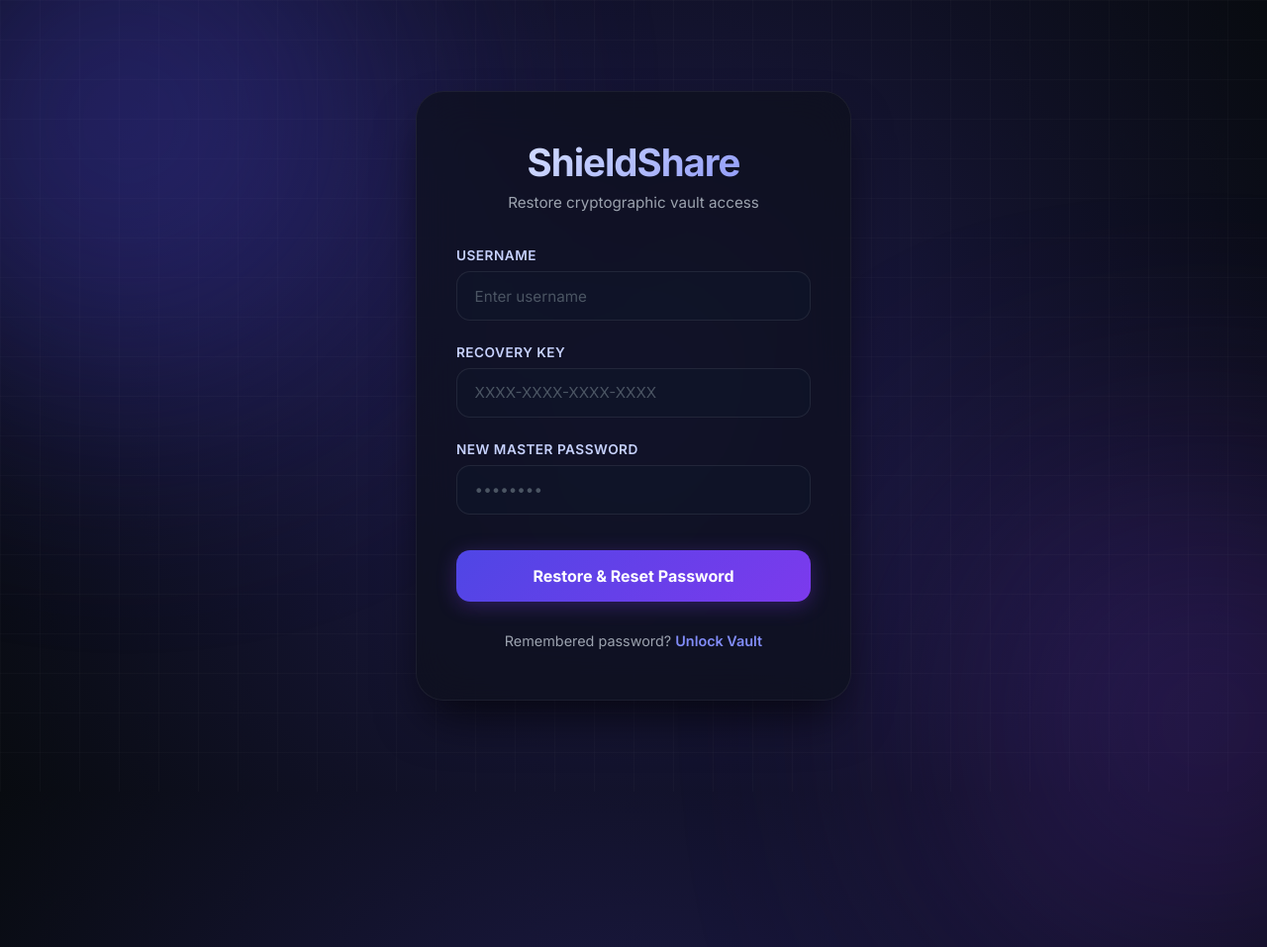
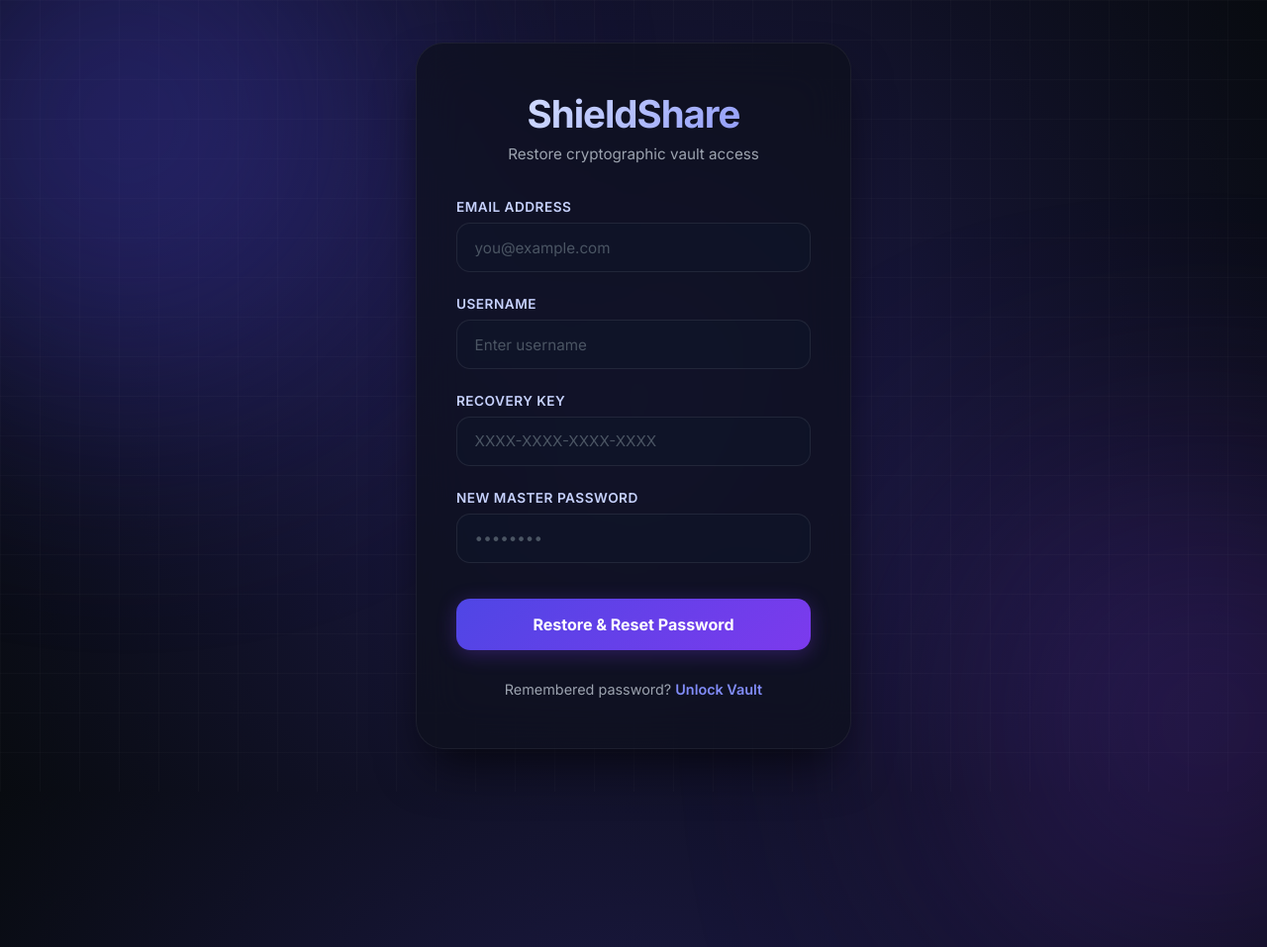
Before and after one commit to Abhishek-7j/file-sharing-using-hybrid-cryptography, a Flask app: page /recover in a window 1280 px wide; the page is wider, and only the part inside the window is pictured. Shown: that part at 99% size. Run offline with Flask 3, Linux system fonts and the light colour scheme; some libraries are stand-ins or nearby versions.

Commit message:
Require username and email verification for zero-knowledge vault restoration

```diff
--- a/File Sharing/app.py
+++ b/File Sharing/app.py
@@ -548,18 +548,19 @@ def get_recovery_challenge():
 @app.route("/get-recovery-payload")
 def get_recovery_payload():
     username = request.args.get("username", "").strip()
-    if not username:
-        return {"status": "error", "message": "Missing username"}, 400
+    email = request.args.get("email", "").strip()
+    if not username or not email:
+        return {"status": "error", "message": "Missing username or email details"}, 400
 
     conn = get_db_connection()
     cursor = conn.cursor()
     is_postgres = not isinstance(conn, sqlite3.Connection)
     query = """
-    SELECT recovery_private_key, private_key_salt FROM users WHERE username = %s
+    SELECT recovery_private_key, private_key_salt FROM users WHERE username = %s AND email = %s
     """ if is_postgres else """
-    SELECT recovery_private_key, private_key_salt FROM users WHERE username = ?
+    SELECT recovery_private_key, private_key_salt FROM users WHERE username = ? AND email = ?
     """
-    cursor.execute(query, (username,))
+    cursor.execute(query, (username, email))
     user = cursor.fetchone()
     cursor.close()
     conn.close()
@@ -570,7 +571,7 @@ def get_recovery_payload():
             "private_key_salt": user["private_key_salt"]
         }
     else:
-        return {"status": "error", "message": "User vault not found."}, 404
+        return {"status": "error", "message": "User vault with matching username and email not found."}, 404
 
 @app.route("/recover", methods=["GET", "POST"])
 def recover():
--- a/File Sharing/templates/recover.html
+++ b/File Sharing/templates/recover.html
@@ -263,6 +263,11 @@
 
         <form id="recover-form">
             <div class="form-group">
+                <label for="email">Email Address</label>
+                <input type="email" id="email" name="email" placeholder="you@example.com" required autocomplete="email">
+            </div>
+
+            <div class="form-group">
                 <label for="username">Username</label>
                 <input type="text" id="username" name="username" placeholder="Enter username" required autocomplete="username">
             </div>
@@ -302,6 +307,7 @@
             loader.style.display = 'flex';
             loaderText.innerText = 'Fetching challenge...';
 
+            const email = document.getElementById('email').value.trim();
             const username = document.getElementById('username').value.trim();
             const recoveryKey = document.getElementById('recovery_key').value.trim().toUpperCase();
             const newPassword = document.getElementById('new_password').value;
@@ -318,8 +324,8 @@
 
                 loaderText.innerText = 'Retrieving encrypted vault metadata...';
 
-                // 2. Fetch recovery payload (encrypted key + salt)
-                const payloadResponse = await fetch(`/get-recovery-payload?username=${encodeURIComponent(username)}`);
+                // 2. Fetch recovery payload (encrypted key + salt) with both username & email
+                const payloadResponse = await fetch(`/get-recovery-payload?username=${encodeURIComponent(username)}&email=${encodeURIComponent(email)}`);
                 if (!payloadResponse.ok) {
                     const errorData = await payloadResponse.json();
                     throw new Error(errorData.message || 'User vault not found.');
--- a/File Sharing/verify_system.py
+++ b/File Sharing/verify_system.py
@@ -287,7 +287,7 @@ assert res_challenge.status_code == 200
 enc_challenge_b64 = res_challenge.get_json()["encrypted_challenge"]
 
 # 2. Get recovery payload for Alice
-res_payload = client.get("/get-recovery-payload?username=alice")
+res_payload = client.get("/get-recovery-payload?username=alice&email=alice@test.com")
 assert res_payload.status_code == 200
 payload = res_payload.get_json()
 
```
